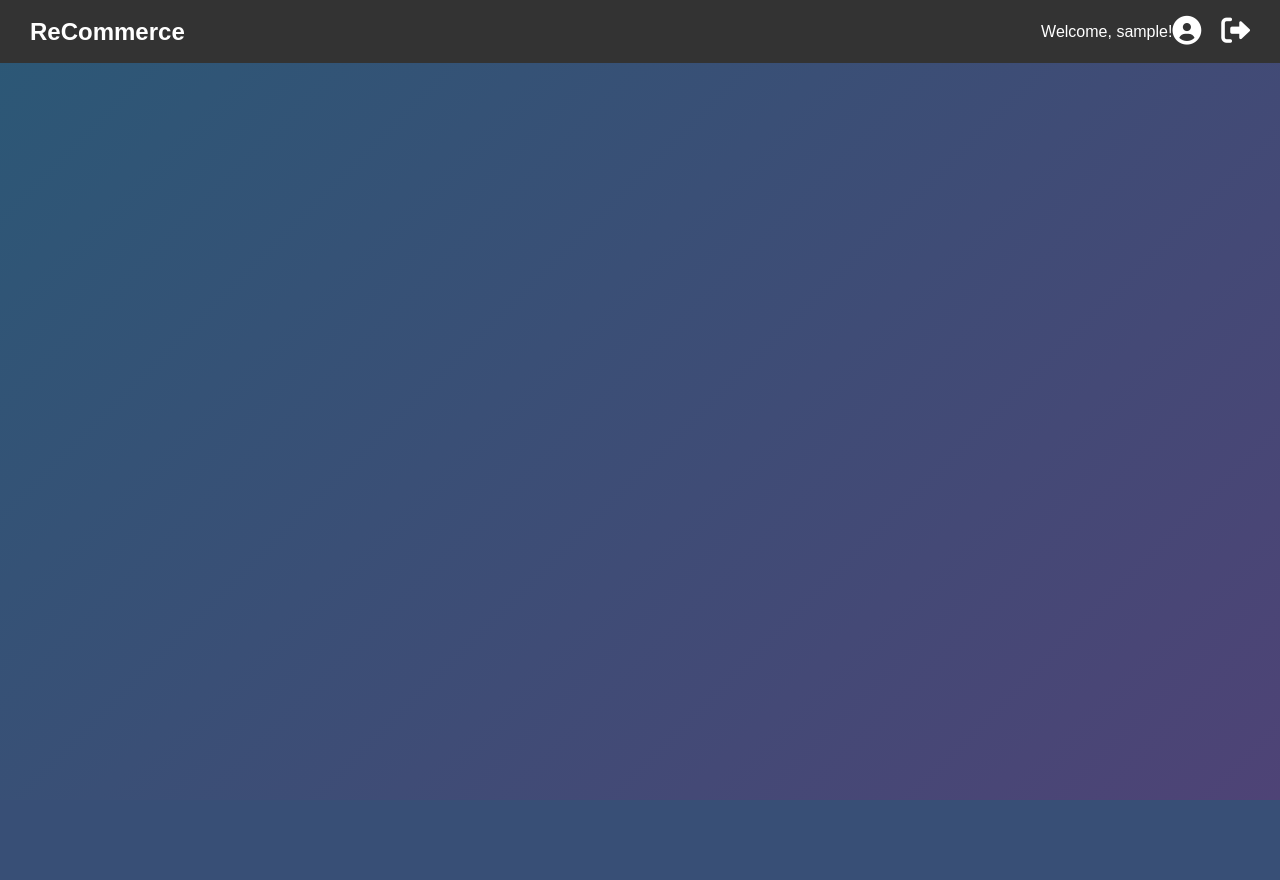
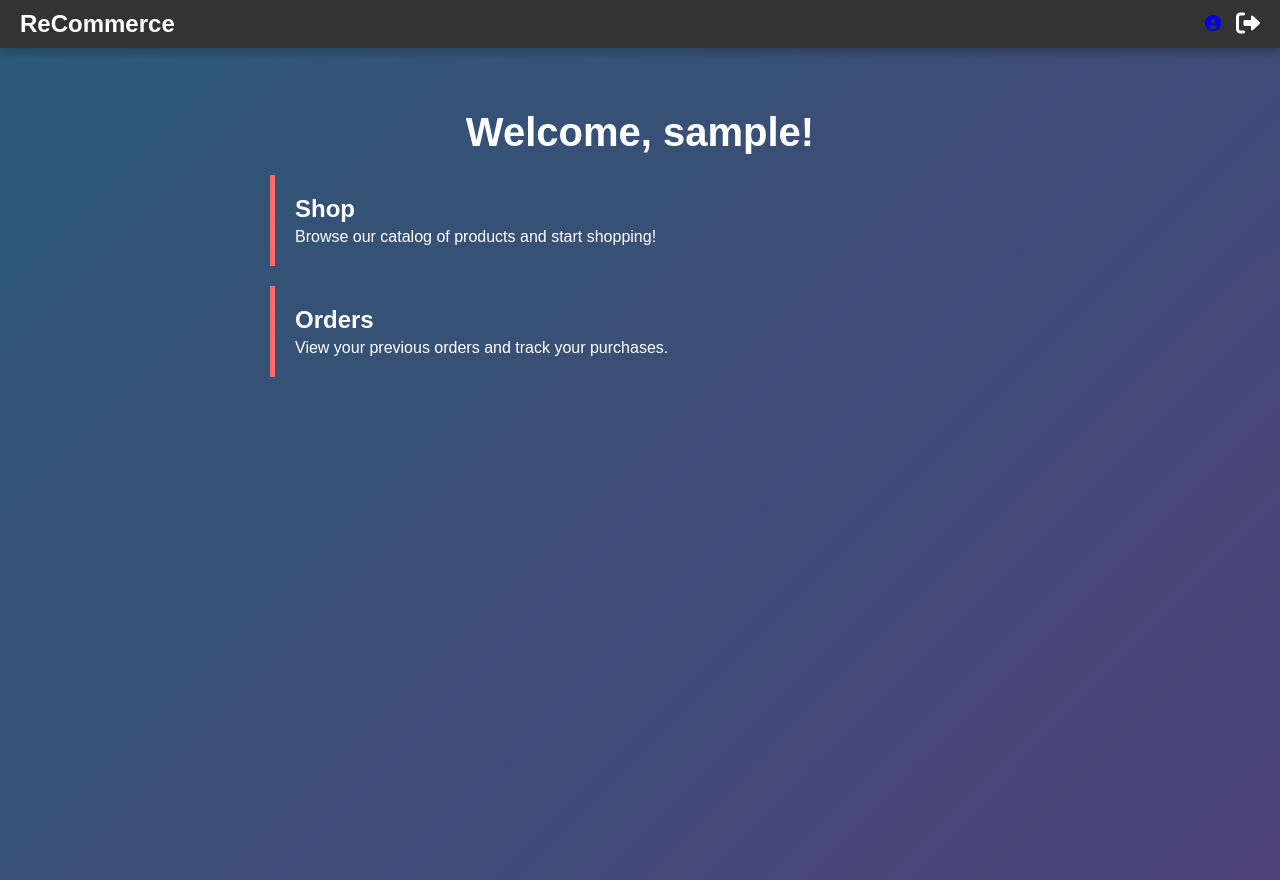
Before and after one commit to Issac-Kondreddy/Re-Commerce, a Django app: page /authentication/home/ in a window 1280 px wide. Before the commit the page ends 800 px from the top, so only its background shows below. Run offline with Django 5.2, Linux system fonts and the light colour scheme; the visitor is signed in with stand-in values (Sample User, id 1).

Commit message:
user Service 80% done

```diff
--- a/user_service/authentication/signals.py
+++ b/user_service/authentication/signals.py
@@ -5,9 +5,14 @@ from django.contrib.auth.models import User
 from .models import UserProfile
 
 @receiver(post_save, sender=User)
-def create_user_profile(sender, instance, created, **kwargs):
+def create_or_update_user_profile(sender, instance, created, **kwargs):
+    # Check if the profile exists, create it if missing
     if created:
         UserProfile.objects.create(user=instance)
+    else:
+        # This ensures the profile is created if somehow it's missing on an existing user
+        UserProfile.objects.get_or_create(user=instance)
+    instance.userprofile.save()  # Save profile to handle any changes
 
 @receiver(post_save, sender=User)
 def save_user_profile(sender, instance, **kwargs):
--- a/user_service/authentication/static/authentication/profile.css
+++ b/user_service/authentication/static/authentication/profile.css
@@ -1,4 +1,4 @@
-/* profile.css */
+/* Reset and Body Styles */
 * {
     margin: 0;
     padding: 0;
@@ -9,121 +9,110 @@ body {
     font-family: 'Arial', sans-serif;
     background: linear-gradient(135deg, #2b5876, #4e4376);
     min-height: 100vh;
-    display: flex;
-    flex-direction: column;
-    justify-content: center;
-    align-items: center;
-    color: #fff;
-    padding: 20px;
-}
-
-h1 {
-    font-size: 2.5rem;
-    text-align: center;
-    margin-bottom: 20px;
-    letter-spacing: 1px;
     color: #fff;
 }
 
-h2 {
-    font-size: 1.8rem;
-    text-align: center;
-    margin-bottom: 20px;
-    color: #ddd;
+/* Navbar Styles */
+.navbar {
+    position: fixed;
+    top: 0;
+    left: 0;
+    display: flex;
+    justify-content: space-between;
+    align-items: center;
+    padding: 10px 20px;
+    background-color: #333;
+    color: #fff;
+    width: 100%;
+    box-shadow: 0 4px 8px rgba(0, 0, 0, 0.2);
+    z-index: 1000;
 }
 
-form {
-    background-color: rgba(255, 255, 255, 0.1);
-    padding: 30px;
-    border-radius: 15px;
-    box-shadow: 0 4px 10px rgba(0, 0, 0, 0.3);
-    max-width: 500px;
-    width: 100%;
-    backdrop-filter: blur(10px);
+.logo h2 {
+    font-weight: bold;
+    font-size: 1.5rem;
+    color: #fff;
 }
 
-form div {
+.nav-links {
+    display: flex;
+    align-items: center;
+    gap: 15px;
+}
+
+.navbar-profile-picture {
+    width: 35px;
+    height: 35px;
+    border-radius: 50%;
+    object-fit: cover;
+}
+
+.logout-btn {
+    background: none;
+    border: none;
+    cursor: pointer;
+    color: #fff;
+    font-size: 1.5rem;
+    padding: 0;
+}
+
+.logout-btn:hover {
+    color: #ff6b6b;
+}
+
+/* Main Container */
+.container {
+    text-align: center;
+    padding: 30px;
+    color: #fff;
+    max-width: 800px;
+    margin: 80px auto 0 auto; /* Margin to adjust below navbar */
+}
+
+/* Header Styling */
+h1 {
+    font-size: 2.5rem;
     margin-bottom: 20px;
 }
 
-label {
-    display: block;
-    font-size: 1rem;
-    margin-bottom: 10px;
-    color: #ddd;
+/* Card Container and Card Styles */
+.card-container {
+    display: flex;
+    flex-direction: column;
+    gap: 20px;
 }
 
-input[type="text"],
-input[type="email"],
-input[type="date"],
-input[type="tel"],
-select,
-input[type="file"] {
-    width: 100%;
-    padding: 10px;
-    border: none;
-    border-radius: 5px;
-    background-color: rgba(255, 255, 255, 0.3);
+.card {
+    padding: 20px;
     color: #fff;
     font-size: 1rem;
+    border: none;
+    border-left: 5px solid #ff6b6b;
+    text-align: left;
+    transition: transform 0.3s ease;
 }
 
-input[type="text"]::placeholder,
-input[type="email"]::placeholder,
-input[type="date"]::placeholder,
-input[type="tel"]::placeholder,
-select::placeholder {
-    color: #bbb;
+.card:hover {
+    transform: scale(1.05);
 }
 
-input:focus,
-select:focus {
-    outline: none;
-    border: 1px solid #1dd1a1;
-    background-color: rgba(255, 255, 255, 0.5);
-}
-
-button {
-    display: block;
-    width: 100%;
-    padding: 10px;
-    background-color: #ff6b6b;
-    color: #fff;
-    border: none;
-    border-radius: 5px;
-    font-size: 1.2rem;
-    cursor: pointer;
-    margin-top: 20px;
-    transition: background-color 0.3s ease;
-}
-
-button:hover {
-    background-color: #ff4c4c;
-}
-
-a {
-    display: inline-block;
-    margin-top: 20px;
-    color: #1dd1a1;
-    text-decoration: none;
-    font-size: 1rem;
-}
-
-a:hover {
-    color: #10ac84;
+.card-title {
+    font-size: 1.5rem;
+    margin-bottom: 5px;
+    font-weight: bold;
 }
 
 /* Responsive Design */
 @media (max-width: 600px) {
-    form {
+    .container {
         padding: 20px;
     }
 
-    h1, h2 {
+    h1 {
         font-size: 1.8rem;
     }
 
-    button {
-        font-size: 1rem;
+    .card {
+        padding: 15px;
     }
 }
--- a/user_service/authentication/templates/authentication/home.html
+++ b/user_service/authentication/templates/authentication/home.html
@@ -5,22 +5,23 @@
     <meta charset="UTF-8">
     <meta name="viewport" content="width=device-width, initial-scale=1.0">
     <link rel="stylesheet" href="https://cdnjs.cloudflare.com/ajax/libs/font-awesome/6.0.0-beta3/css/all.min.css">
-    <title>Home</title>
-    <link rel="stylesheet" type="text/css" href="{% static 'authentication/styles.css' %}">
+    <title>Home - ReCommerce</title>
+    <link rel="stylesheet" type="text/css" href="{% static 'authentication/profile.css' %}">
 </head>
 <body>
-
     <!-- Navbar -->
     <nav class="navbar">
         <div class="logo">
             <h2>ReCommerce</h2>
         </div>
         <div class="nav-links">
-            <p>Welcome, {{ user.username }}!<p>
-
-            <!-- Profile Icon -->
+            <!-- Profile Picture or Default Icon -->
             <a href="{% url 'profile' %}" class="profile-icon">
-                <i class="fas fa-user-circle"></i>
+                {% if user.userprofile.profile_picture %}
+                    <img src="{{ user.userprofile.profile_picture.url }}" alt="Profile Picture" class="navbar-profile-picture">
+                {% else %}
+                    <i class="fas fa-user-circle"></i>
+                {% endif %}
             </a>
 
             <!-- Logout Icon -->
@@ -33,5 +34,23 @@
         </div>
     </nav>
 
+    <!-- Main Container -->
+    <div class="container">
+        <h1>Welcome, {{ user.username }}!</h1>
+        <!-- Card Container -->
+        <div class="card-container">
+            <!-- Shop Card -->
+            <div class="card">
+                <div class="card-title">Shop</div>
+                <p>Browse our catalog of products and start shopping!</p>
+            </div>
+
+            <!-- Orders Card -->
+            <div class="card">
+                <div class="card-title">Orders</div>
+                <p>View your previous orders and track your purchases.</p>
+            </div>
+        </div>
+    </div>
 </body>
 </html>
--- a/user_service/authentication/templates/authentication/profile.html
+++ b/user_service/authentication/templates/authentication/profile.html
@@ -4,7 +4,7 @@
 <head>
     <meta charset="UTF-8">
     <meta name="viewport" content="width=device-width, initial-scale=1.0">
-    <link rel="stylesheet" type="text/css" href="{% static 'authentication/profile.css' %}">
+    <link rel="stylesheet" type="text/css" href="{% static 'authentication/view_profile.css' %}">
     <title>Profile</title>
 </head>
 <body>
--- a/user_service/authentication/views.py
+++ b/user_service/authentication/views.py
@@ -75,22 +75,18 @@ def logout_user(request):
 
 @login_required
 def profile_view(request):
-    try:
-        # Get or create the user's profile
-        user_profile = request.user.userprofile
-    except UserProfile.DoesNotExist:
-        # If the profile doesn't exist, create it
-        user_profile = UserProfile(user=request.user)
+    # Create a profile for the user if it doesn't exist
+    user_profile, created = UserProfile.objects.get_or_create(user=request.user)
 
     if request.method == 'POST':
         form = UserProfileForm(request.POST, request.FILES, instance=user_profile)
         if form.is_valid():
-            form.save()  # Save the profile data
-            messages.success(request, 'Profile updated successfully!')  # Success message
+            form.save()
+            messages.success(request, 'Profile updated successfully!')
             return redirect('profile')
         else:
             messages.error(request, 'Error updating your profile.')
     else:
         form = UserProfileForm(instance=user_profile)
 
-    return render(request, 'authentication/profile.html', {'form': form})
+    return render(request, 'authentication/profile.html', {'form': form, 'user_profile': user_profile})
--- a/user_service/user_service/urls.py
+++ b/user_service/user_service/urls.py
@@ -18,6 +18,8 @@ Including another URLconf
 from django.contrib import admin
 from django.urls import path, include
 from . import views
+from django.conf.urls.static import static
+from django.conf import settings
 
 urlpatterns = [
     path("admin/", admin.site.urls),
@@ -27,3 +29,6 @@ urlpatterns = [
     path('', views.project_home, name='project_home'),
 
 ]
+
+if settings.DEBUG:
+    urlpatterns += static(settings.MEDIA_URL, document_root=settings.MEDIA_ROOT)
```
Also changed, not shown: user_service/authentication/static/authentication/view_profile.css (added, +162 -0 lines).
